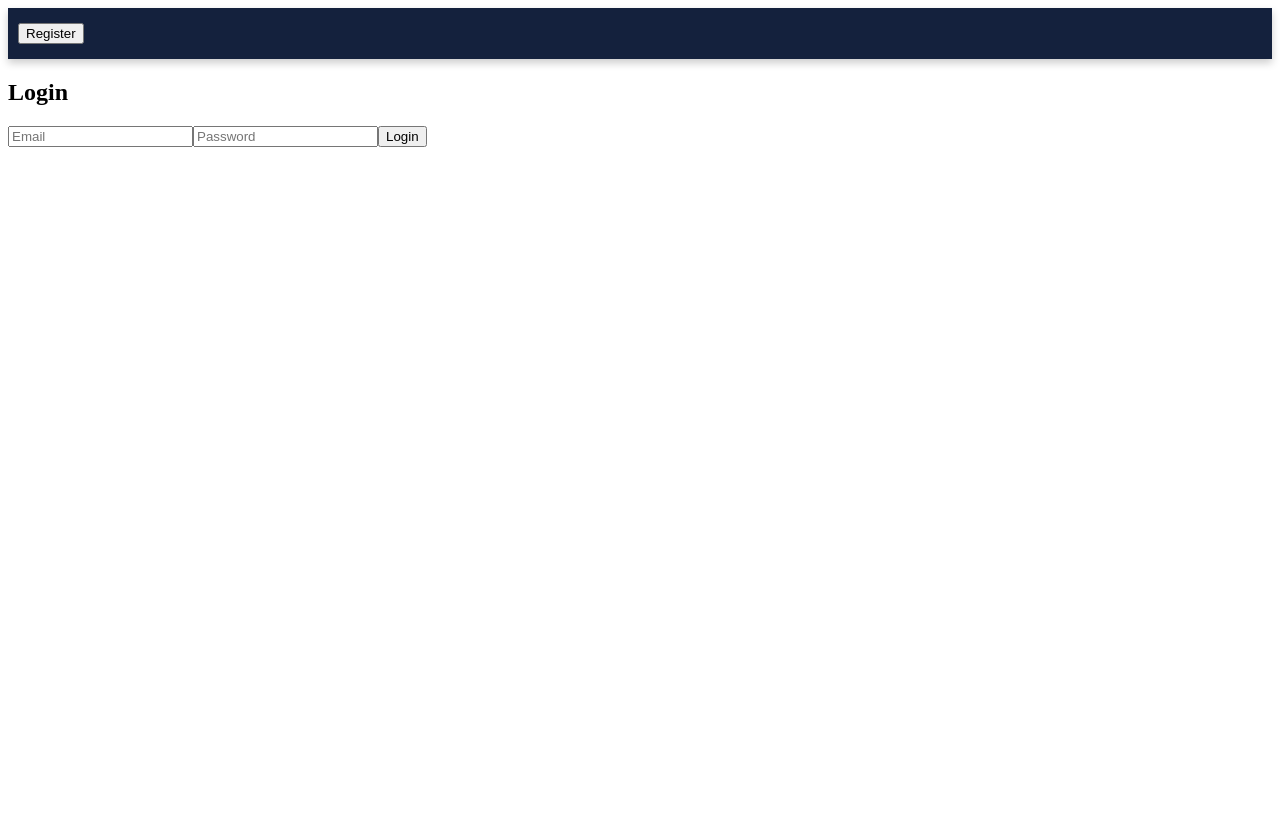
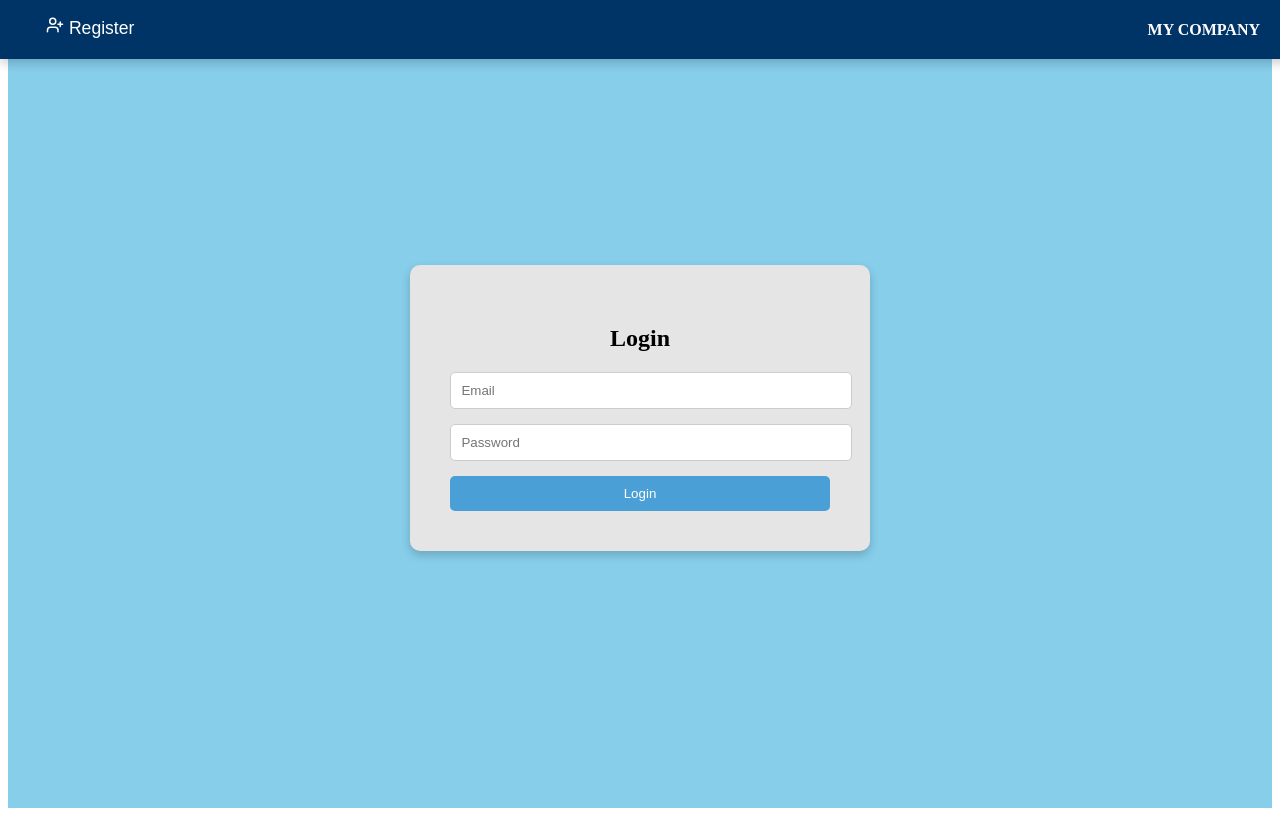
Before and after one commit to shrutikarathi6/Inventory, a React (Vite) app in the folder frontend/: page /login in a window 1280 px wide. Built offline with nearby package versions, Linux system fonts and the light colour scheme.

Commit message:
updated css of navbar login register

```diff
--- a/frontend/package.json
+++ b/frontend/package.json
@@ -12,6 +12,7 @@
   "dependencies": {
     "axios": "^1.8.1",
     "file-saver": "^2.0.5",
+    "lucide-react": "^0.479.0",
     "react": "^19.0.0",
     "react-dom": "^19.0.0",
     "react-icons": "^5.5.0",
--- a/frontend/src/components/Navbar/navbar.css
+++ b/frontend/src/components/Navbar/navbar.css
@@ -1,41 +1,61 @@
 .navbar {
-    background-color: #14213d; /* Darker than sky blue */
+  position: fixed;
+  top: 0;
+  left: 0;
+  width: 100%;
+  background-color: #003366; /* Dark blue */
+  color: white;
   display: flex;
   justify-content: space-between;
   align-items: center;
-    padding: 15px 10px;
-    box-shadow: 0px 4px 8px rgba(0, 0, 0, 0.2);
-
-    /* width: 100%; */
+  padding: 15px 40px; /* Reduced padding */
+  box-shadow: 0px 4px 10px rgba(0, 0, 0, 0.2);
+  z-index: 1000;
 }
 
-  .left-icons {
+.nav-left {
   display: flex;
   gap: 20px;
 }
 
-  .nav-icon {
+.nav-btn {
+  background: none;
+  border: none;
   color: white;
-    font-size: 16px;
-    display: flex;
-    align-items: center;
-    gap: 5px;
+  font-size: 1.1rem;
   cursor: pointer;
-    padding: 5px 10px;
-    border-bottom: 2px solid transparent;
-    transition: all 0.3s ease;
+  padding-bottom: 5px; /* Space for underline */
+  transition: 0.3s;
+  position: relative;
 }
 
-  .nav-icon:hover {
-    border-bottom: 2px solid white;
+.nav-btn:hover {
+  color: #a8d1ff; /* Light blue on hover */
 }
 
-  .nav-icon.active {
-    border-bottom: 2px solid white;
+/* Underline for active page */
+.nav-btn.active::after {
+  content: "";
+  position: absolute;
+  left: 0;
+  bottom: -3px;
+  width: 100%;
+  height: 2px;
+  background-color: white;
 }
 
-  .company-name {
-    font-size: 20px;
+.nav-right {
+  font-size: 1rem; /* Chhota font size */
   font-weight: bold;
-    color: white;
+  margin-right: 60px; /* Aur andar shift kiya */
+  white-space: nowrap; /* Text cut na ho */
 }
+
+
+.logout-btn {
+  color: #ff6666; /* Logout button color */
+}
+
+.logout-btn:hover {
+  color: #ff9999;
+}
--- a/frontend/src/components/Navbar/navbar.jsx
+++ b/frontend/src/components/Navbar/navbar.jsx
@@ -1,32 +1,52 @@
 import React from "react";
 import { useNavigate, useLocation } from "react-router-dom";
-import "./navbar.css"
+import { Home, Search, FileText, LogOut, LogIn, UserPlus } from "lucide-react"; // Icons import kiye
+import "./navbar.css";
 
 const Navbar = () => {
   const navigate = useNavigate();
   const location = useLocation();
-  const token = localStorage.getItem("token"); // Check if user is logged in
+  const token = localStorage.getItem("token");
 
   const handleLogout = () => {
-    localStorage.removeItem("token"); // Remove token
-    navigate("/login"); // Redirect to login page
+    localStorage.removeItem("token");
+    navigate("/login");
   };
 
   return (
     <nav className="navbar">
+      <div className="nav-left">
         {token ? (
           <>
-          <button onClick={() => navigate("/")}>Home</button>
-          <button onClick={() => navigate("/search")}>Search</button>
-          <button onClick={() => navigate("/excel")}>Download Excel</button>
-          <button onClick={handleLogout}>Logout</button>
+            <button className={`nav-btn ${location.pathname === "/" ? "active" : ""}`} onClick={() => navigate("/")}>
+              <Home size={18} /> Home
+            </button>
+            <button className={`nav-btn ${location.pathname === "/search" ? "active" : ""}`} onClick={() => navigate("/search")}>
+              <Search size={18} /> Search
+            </button>
+            <button className={`nav-btn ${location.pathname === "/excel" ? "active" : ""}`} onClick={() => navigate("/excel")}>
+              <FileText size={18} /> Download
+            </button>
+            <button className="nav-btn logout-btn" onClick={handleLogout}>
+              <LogOut size={18} /> Logout
+            </button>
           </>
         ) : (
           <>
-          {location.pathname !== "/login" && <button onClick={() => navigate("/login")}>Login</button>}
-          {location.pathname !== "/register" && <button onClick={() => navigate("/register")}>Register</button>}
+            {location.pathname !== "/login" && (
+              <button className="nav-btn" onClick={() => navigate("/login")}>
+                <LogIn size={18} /> Login
+              </button>
+            )}
+            {location.pathname !== "/register" && (
+              <button className="nav-btn" onClick={() => navigate("/register")}>
+                <UserPlus size={18} /> Register
+              </button>
+            )}
           </>
         )}
+      </div>
+      <div className="nav-right">MY COMPANY</div>
     </nav>
   );
 };
--- /dev/null
+++ b/frontend/src/components/Userloginregister/login.css
@@ -0,0 +1,48 @@
+.login-container {
+    background-color: skyblue;
+    height: 100vh;
+    display: flex;
+    justify-content: center;
+    align-items: center;
+}
+
+.login-box {
+    width: 30%;
+    background-color: #e5e5e5;
+    padding: 40px;
+    border-radius: 10px;
+    box-shadow: 0px 4px 10px rgba(0, 0, 0, 0.2);
+    display: flex;
+    flex-direction: column;
+    align-items: center;
+}
+
+.login-input {
+    width: 100%;
+    padding: 10px;
+    margin-bottom: 15px;
+    border: 1px solid #ccc;
+    border-radius: 5px;
+    background-color: white;
+    outline: none;
+}
+
+.login-input:focus {
+    border: 1px solid black;
+    box-shadow: 0px 0px 5px rgba(0, 0, 0, 0.2);
+}
+
+.login-button {
+    width: 100%;
+    padding: 10px;
+    background-color: #4a9fd6;
+    color: white;
+    border: none;
+    border-radius: 5px;
+    cursor: pointer;
+    transition: 0.3s;
+}
+
+.login-button:hover {
+    background-color: #3579a8;
+}
--- a/frontend/src/components/Userloginregister/login.jsx
+++ b/frontend/src/components/Userloginregister/login.jsx
@@ -1,5 +1,6 @@
 import React, { useState } from "react";
 import { useNavigate } from "react-router-dom";
+import "./login.css";
 
 const Login = () => {
   const [email, setEmail] = useState("");
@@ -32,14 +33,30 @@ const Login = () => {
   };
 
   return (
-    <div>
-      <h2>Login</h2>
-      {error && <p style={{ color: "red" }}>{error}</p>}
-      <form onSubmit={handleLogin}>
-        <input type="email" placeholder="Email" value={email} onChange={(e) => setEmail(e.target.value)} required />
-        <input type="password" placeholder="Password" value={password} onChange={(e) => setPassword(e.target.value)} required />
-        <button type="submit">Login</button>
-      </form>
+    <div className="login-container">
+      <div className="login-box">
+        <h2 className="login-title">Login</h2>
+        {error && <p className="login-error">{error}</p>}
+        <form onSubmit={handleLogin} className="login-form">
+          <input
+            type="email"
+            placeholder="Email"
+            value={email}
+            onChange={(e) => setEmail(e.target.value)}
+            required
+            className="login-input"
+          />
+          <input
+            type="password"
+            placeholder="Password"
+            value={password}
+            onChange={(e) => setPassword(e.target.value)}
+            required
+            className="login-input"
+          />
+          <button type="submit" className="login-button">Login</button>
+        </form>
+      </div>
     </div>
   );
 };
--- a/frontend/src/components/Userloginregister/register.jsx
+++ b/frontend/src/components/Userloginregister/register.jsx
@@ -1,6 +1,6 @@
 import React, { useState } from "react";
 import { useNavigate } from "react-router-dom";
-import "./register.css"
+import "./register.css";
 
 const Register = () => {
   const [email, setEmail] = useState("");
@@ -32,14 +32,30 @@ const Register = () => {
   };
 
   return (
-    <div>
-      <h2>Registejjjjjr</h2>
-      {error && <p style={{ color: "red" }}>{error}</p>}
-      <form onSubmit={handleRegister}>
-        <input type="email" placeholder="Email" value={email} onChange={(e) => setEmail(e.target.value)} required />
-        <input type="password" placeholder="Password" value={password} onChange={(e) => setPassword(e.target.value)} required />
-        <button type="submit">Register</button>
-      </form>
+    <div className="register-container">
+      <div className="register-box">
+        <h2 className="register-title">Register</h2>
+        {error && <p className="register-error">{error}</p>}
+        <form onSubmit={handleRegister} className="register-form">
+          <input
+            type="email"
+            placeholder="Email"
+            value={email}
+            onChange={(e) => setEmail(e.target.value)}
+            required
+            className="register-input"
+          />
+          <input
+            type="password"
+            placeholder="Password"
+            value={password}
+            onChange={(e) => setPassword(e.target.value)}
+            required
+            className="register-input"
+          />
+          <button type="submit" className="register-button">Register</button>
+        </form>
+      </div>
     </div>
   );
 };
```
Also changed, not shown: 1 other file (tests, documents, lock files or other folders). Lines whose indentation alone changed are shown as unchanged.
